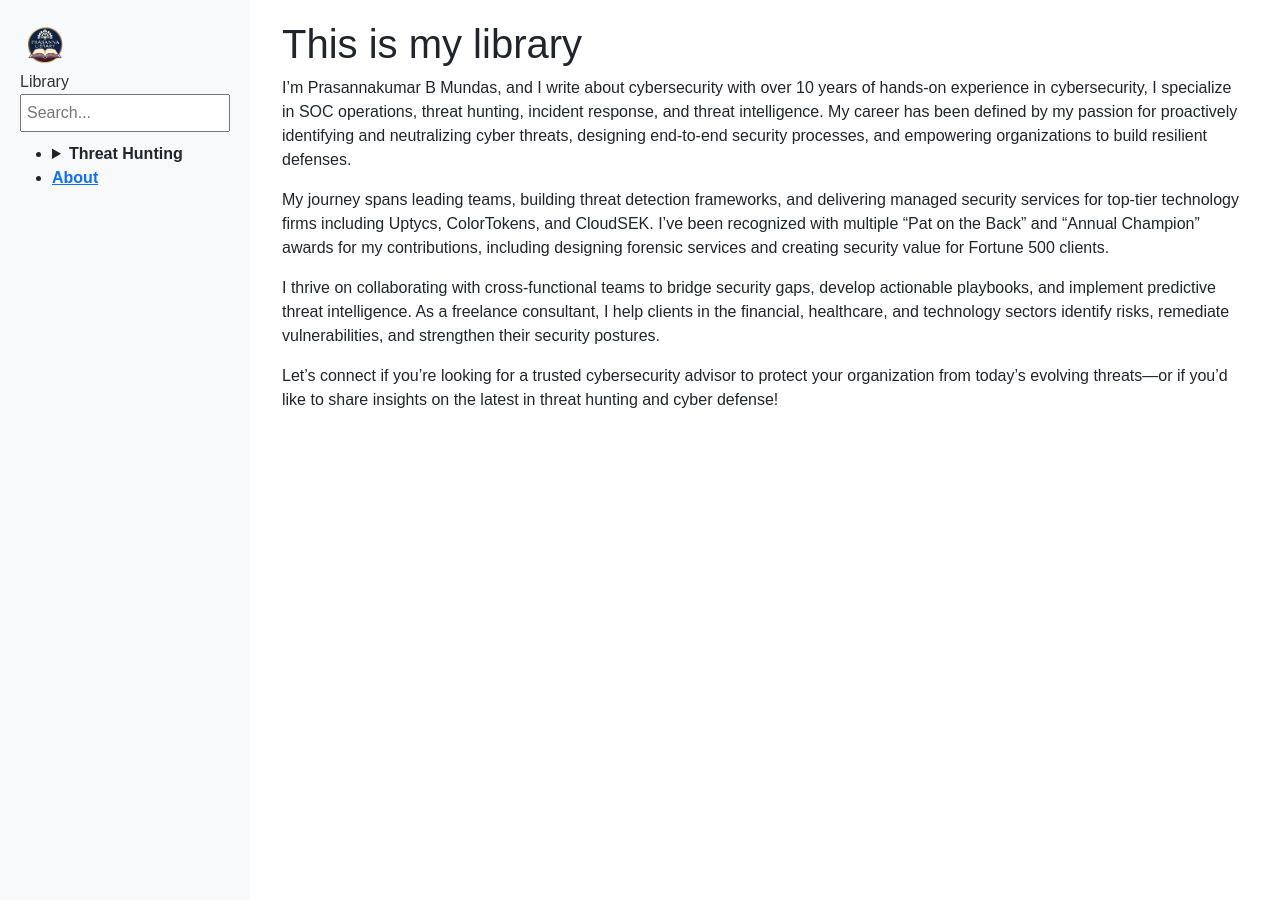
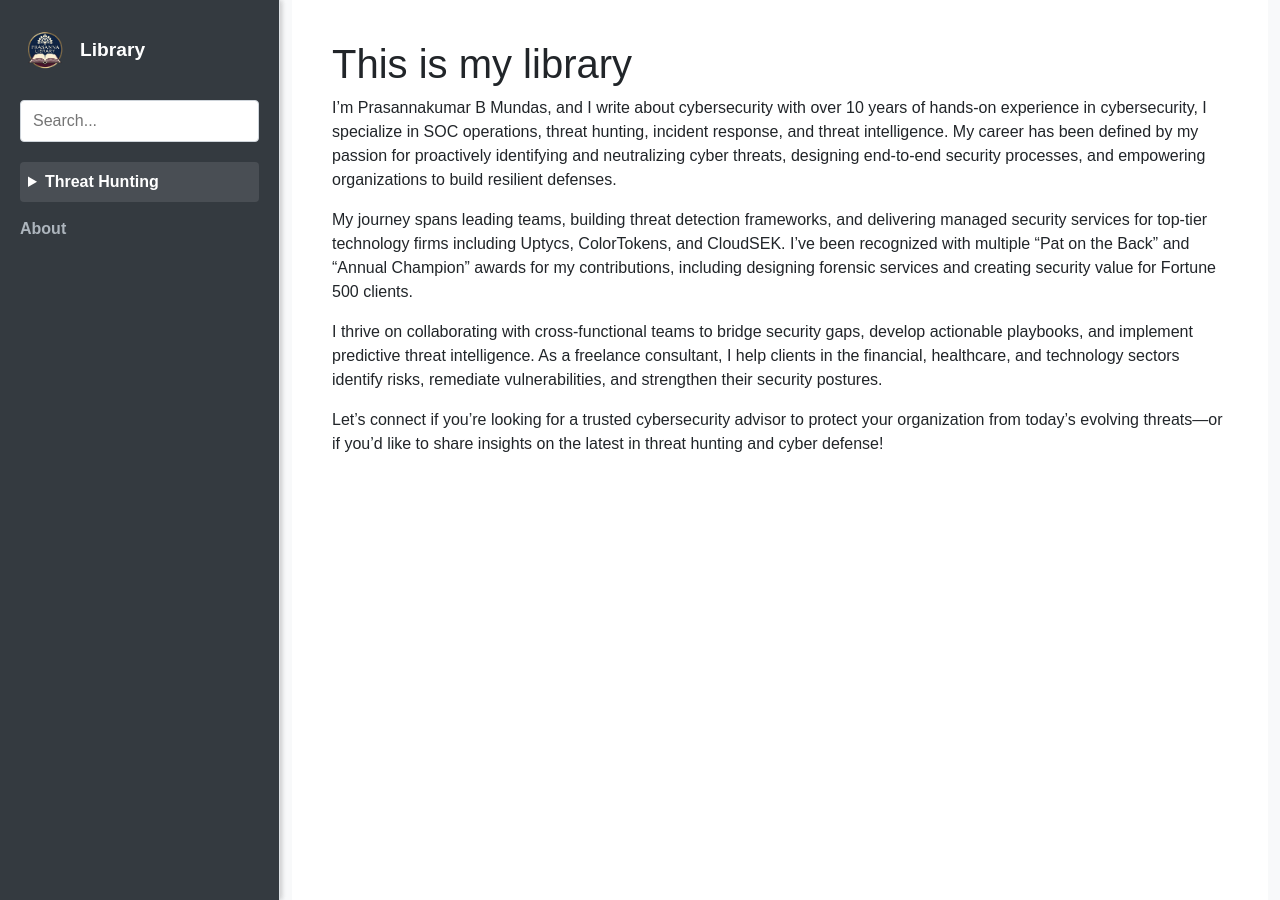
Before and after one commit to pbmundas/library, a Jekyll site: the page built from index.md, in a window 1280 px wide. Built offline with Jekyll 4.4.1, drawn with Linux system fonts in a browser that asks for light colours; comment, search, counter and statistics services are not loaded.

Commit message:
Update default.html

```diff
--- a/_layouts/default.html
+++ b/_layouts/default.html
@@ -12,50 +12,160 @@
       font-family: Arial, sans-serif;
       margin: 0;
       padding: 0;
+      background-color: #f8f9fa;
     }
     .container-fluid {
       display: flex;
       min-height: 100vh;
     }
     .sidebar {
-      width: 250px;
-      background: #f8f9fa;
+      width: 280px;
+      background: #343a40;  /* Darker, professional background for catchy look */
+      color: white;
       padding: 20px;
       overflow-y: auto;
-      transition: width 0.3s ease;
+      transition: transform 0.3s ease-in-out;
       position: fixed;
       top: 0;
       bottom: 0;
       left: 0;
+      z-index: 1000;
+      box-shadow: 2px 0 5px rgba(0,0,0,0.1);  /* Subtle shadow for depth */
+      border-right: 1px solid #dee2e6;
     }
-    .main-content {
-      margin-left: 250px;
-      padding: 20px;
-      flex-grow: 1;
-      width: calc(100% - 250px);
+    .sidebar .logo {
+      display: flex;
+      align-items: center;
+      margin-bottom: 20px;
     }
-    .logo img {
+    .sidebar .logo img {
       width: 50px;
       height: auto;
+      margin-right: 10px;
     }
-    .site-name a {
+    .sidebar .site-name a {
       text-decoration: none;
+      color: white;
+      font-size: 1.2em;
+      font-weight: bold;
+    }
+    .sidebar .search {
+      margin-bottom: 20px;
+    }
+    .sidebar #search-input {
+      width: 100%;
+      padding: 8px 12px;
+      border: 1px solid #ced4da;
+      border-radius: 4px;
+      background: white;
       color: #333;
     }
-    #search-input {
-      width: 100%;
+    .sidebar #search-results {
+      list-style: none;
+      padding: 0;
+      margin: 0;
+      max-height: 200px;
+      overflow-y: auto;
+      background: #f8f9fa;
+      color: #333;
+      border-radius: 4px;
+    }
+    .sidebar #search-results li {
+      padding: 5px 10px;
+      border-bottom: 1px solid #dee2e6;
+    }
+    .sidebar #search-results li:last-child {
+      border-bottom: none;
+    }
+    .sidebar #search-results a {
+      color: #007bff;
+      text-decoration: none;
+    }
+    .sidebar ul {
+      list-style: none;
+      padding: 0;
+    }
+    .sidebar li {
       margin-bottom: 10px;
-      padding: 5px;
     }
     .sidebar details summary {
       cursor: pointer;
+      padding: 8px;
+      background: rgba(255,255,255,0.1);
+      border-radius: 4px;
+      transition: background 0.2s;
+    }
+    .sidebar details summary:hover {
+      background: rgba(255,255,255,0.2);
+    }
+    .sidebar details[open] summary {
+      background: rgba(255,255,255,0.15);
+    }
+    .sidebar a {
+      color: #adb5bd;
+      text-decoration: none;
+      padding: 5px 0;
+      display: block;
+      transition: color 0.2s;
+    }
+    .sidebar a:hover {
+      color: white;
+    }
+    .main-content {
+      margin-left: 280px;
+      padding: 40px;
+      flex-grow: 1;
+      width: calc(100% - 280px);
+      background: white;
+      min-height: 100vh;
+    }
+    .sidebar-toggle {
+      display: none;
+      position: fixed;
+      top: 15px;
+      left: 15px;
+      z-index: 1100;
+      background: #007bff;
+      color: white;
+      border: none;
+      padding: 10px 12px;
+      border-radius: 4px;
+      font-size: 1.2em;
+      cursor: pointer;
+      transition: background 0.2s;
+    }
+    .sidebar-toggle:hover {
+      background: #0056b3;
+    }
+    .overlay {
+      display: none;
+      position: fixed;
+      top: 0;
+      left: 0;
+      width: 100%;
+      height: 100%;
+      background: rgba(0,0,0,0.5);
+      z-index: 999;
+    }
+    .overlay.active {
+      display: block;
+    }
+    /* Tablet adjustments */
+    @media (max-width: 992px) and (min-width: 769px) {
+      .sidebar {
+        width: 250px;
+      }
+      .main-content {
+        margin-left: 250px;
+        width: calc(100% - 250px);
+        padding: 30px;
+      }
     }
     /* Mobile adjustments */
     @media (max-width: 768px) {
       .sidebar {
         width: 200px;
         transform: translateX(-100%);
-        z-index: 1000;
       }
       .sidebar.active {
         transform: translateX(0);
@@ -63,62 +173,80 @@
       .main-content {
         margin-left: 0;
         width: 100%;
+        padding: 20px;
       }
       .sidebar-toggle {
         display: block;
-        position: fixed;
-        top: 10px;
-        left: 10px;
-        z-index: 1100;
-        background: #007bff;
-        color: white;
-        border: none;
-        padding: 5px 10px;
+      }
+      .overlay {
+        display: none;  /* Starts hidden */
       }
     }
-    @media (min-width: 769px) {
-      .sidebar-toggle {
-        display: none;
+    /* Ensure visibility on very small screens */
+    @media (max-width: 480px) {
+      .main-content {
+        padding: 15px;
+      }
+      .sidebar {
+        width: 180px;
       }
     }
   </style>
 </head>
 <body>
   <button class="sidebar-toggle" onclick="toggleSidebar()">☰</button>
+  <div class="overlay" onclick="closeSidebar()"></div>
   <div class="container-fluid">
     <nav class="sidebar" id="sidebar">
       {% include sidebar.html %}
+      <ul id="search-results"></ul>  <!-- Dynamic search results here -->
     </nav>
-    <div class="main-content">
+    <main class="main-content">
       {{ content }}
-    </div>
+    </main>
   </div>
   <script>
     function toggleSidebar() {
-      document.getElementById('sidebar').classList.toggle('active');
+      const sidebar = document.getElementById('sidebar');
+      const overlay = document.querySelector('.overlay');
+      sidebar.classList.toggle('active');
+      overlay.classList.toggle('active');
     }
-    // Lunr search index
+    function closeSidebar() {
+      const sidebar = document.getElementById('sidebar');
+      const overlay = document.querySelector('.overlay');
+      sidebar.classList.remove('active');
+      overlay.classList.remove('active');
+    }
+    // Lunr search index setup
     var index = lunr(function () {
       this.ref('url');
       this.field('title');
       this.field('content');
       {% for post in site.posts %}
-        this.add({ url: '{{ site.baseurl }}{{ post.url }}', title: '{{ post.title }}', content: '{{ post.content | strip_html }}' });
+        this.add({ url: '{{ site.baseurl }}{{ post.url }}', title: '{{ post.title }}', content: '{{ post.content | strip_html | escape }}' });
       {% endfor %}
       {% for doc in site.docs %}
-        this.add({ url: '{{ site.baseurl }}{{ doc.url }}', title: '{{ doc.title }}', content: '{{ doc.content | strip_html }}' });
+        this.add({ url: '{{ site.baseurl }}{{ doc.url }}', title: '{{ doc.title }}', content: '{{ doc.content | strip_html | escape }}' });
       {% endfor %}
     });
-    document.getElementById('search-input').addEventListener('input', function () {
-      var query = this.value;
-      var results = index.search(query);
-      var ul = document.getElementById('search-results');
-      ul.innerHTML = '';
-      results.forEach(function (result) {
-        var li = document.createElement('li');
-        li.innerHTML = '<a href="' + result.ref + '">' + result.ref + '</a>';
-        ul.appendChild(li);
-      });
+    // Search functionality
+    document.addEventListener('DOMContentLoaded', function() {
+      const searchInput = document.getElementById('search-input');
+      const searchResults = document.getElementById('search-results');
+      if (searchInput && searchResults) {
+        searchInput.addEventListener('input', function () {
+          const query = this.value;
+          searchResults.innerHTML = '';
+          if (query.length < 2) return;
+          const results = index.search(query);
+          results.forEach(function (result) {
+            const li = document.createElement('li');
+            li.innerHTML = '<a href="' + result.ref + '">' + result.ref + '</a>';
+            searchResults.appendChild(li);
+          });
+        });
+      }
     });
   </script>
 </body>
```
